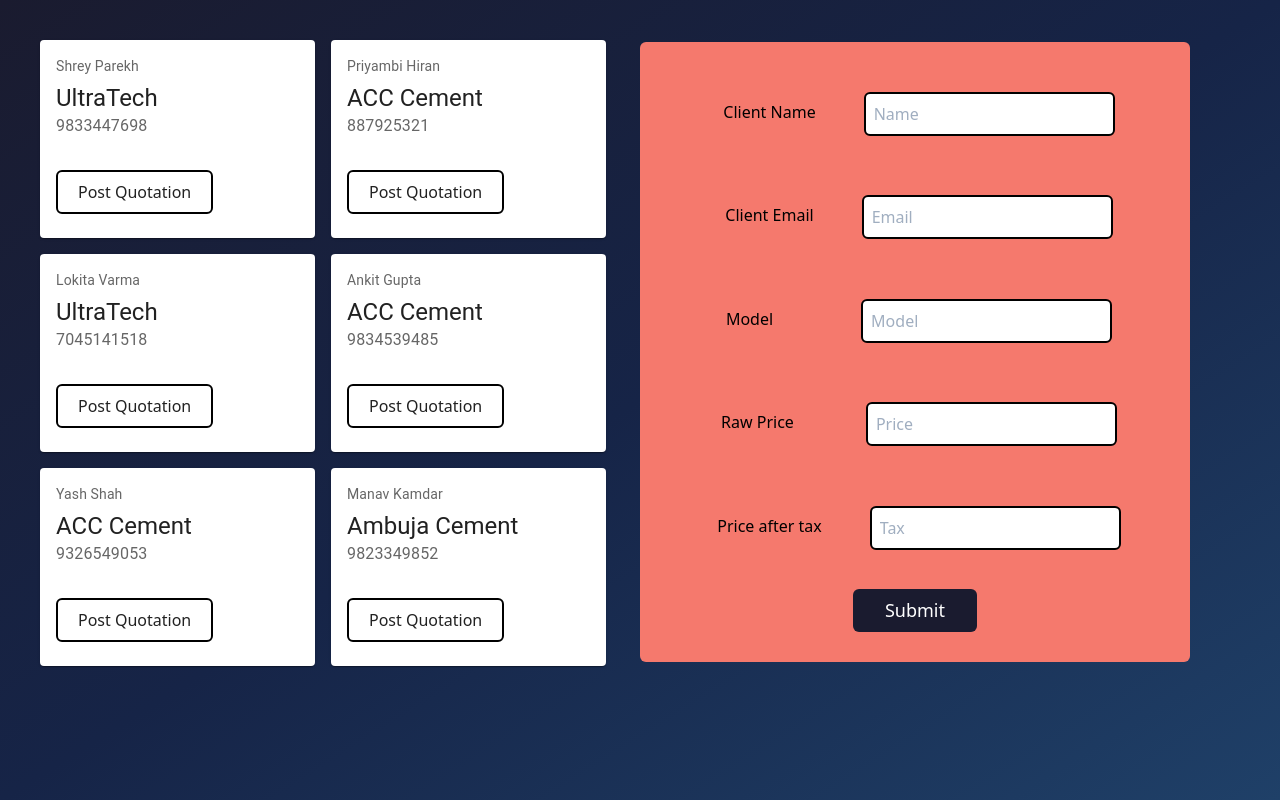
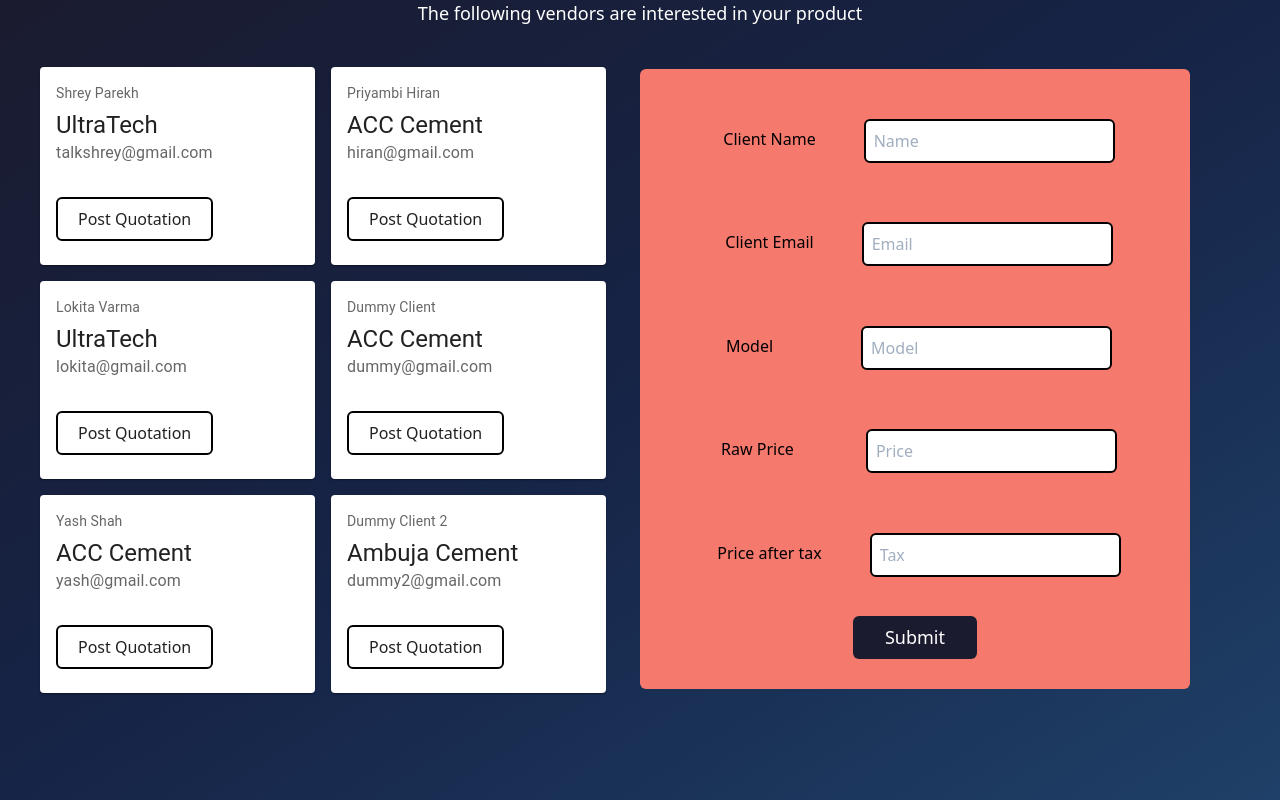
Before and after one commit to talkshrey/QuoteIT, a React (Create React App) app: page /vendor in a window 1280 px wide. Built offline with nearby package versions, Linux system fonts and the light colour scheme; what tailwindcss-filters would draw is missing.

Commit message:
Dummy clients added

```diff
--- a/src/Pages/FinalVendor.js
+++ b/src/Pages/FinalVendor.js
@@ -77,6 +77,8 @@
         setColor6('#F5796D')
     }
     return (
+        <div>
+            <div className='text-center text-white text-lg'> The following vendors are interested in your product </div>
         <div className='flex flex-row'>
             <div className="text-white grid grid-rows-3 grid-flow-col gap-4 p-10 w-6/12">
                 <div>
@@ -89,7 +91,7 @@
                                 UltraTech
                             </Typography>
                             <Typography sx={{ mb: 1.5 }} color="text.secondary">
-                                9833447698
+                                talkshrey@gmail.com
                             </Typography>
                             <Typography variant="body2">
                                 <br />
@@ -109,7 +111,7 @@
                                 UltraTech
                             </Typography>
                             <Typography sx={{ mb: 1.5 }} color="text.secondary">
-                                7045141518
+                                lokita@gmail.com
                             </Typography>
                             <Typography variant="body2">
                                 <br />
@@ -129,7 +131,7 @@
                                 ACC Cement
                             </Typography>
                             <Typography sx={{ mb: 1.5 }} color="text.secondary">
-                                9326549053
+                                yash@gmail.com
                             </Typography>
                             <Typography variant="body2">
                                 <br />
@@ -149,7 +151,7 @@
                                 ACC Cement
                             </Typography>
                             <Typography sx={{ mb: 1.5 }} color="text.secondary">
-                                887925321
+                                hiran@gmail.com
                             </Typography>
                             <Typography variant="body2">
                                 <br />
@@ -163,13 +165,13 @@
                     <Card sx={{ minWidth: 275, backgroundColor: color4 }}>
                         <CardContent>
                             <Typography sx={{ fontSize: 14 }} color="text.secondary" gutterBottom>
-                                Ankit Gupta
+                                Dummy Client
                             </Typography>
                             <Typography variant="h5" component="div">
                                 ACC Cement
                             </Typography>
                             <Typography sx={{ mb: 1.5 }} color="text.secondary">
-                                9834539485
+                                dummy@gmail.com
                             </Typography>
                             <Typography variant="body2">
                                 <br />
@@ -183,13 +185,13 @@
                     <Card sx={{ minWidth: 275, backgroundColor: color6 }}>
                         <CardContent>
                             <Typography sx={{ fontSize: 14 }} color="text.secondary" gutterBottom>
-                                Manav Kamdar
+                                Dummy Client 2
                             </Typography>
                             <Typography variant="h5" component="div">
                                 Ambuja Cement
                             </Typography>
                             <Typography sx={{ mb: 1.5 }} color="text.secondary">
-                                9823349852
+                                dummy2@gmail.com
                             </Typography>
                             <Typography variant="body2">
                                 <br />
@@ -240,5 +242,6 @@
                 <button type='submit' style={{backgroundColor:'#1A1B2F'}} className="rounded-md px-8 text-lg text-white py-2 w-max font-sans"> Submit </button>
             </form>
         </div>
+        </div>
     )
 }
```
